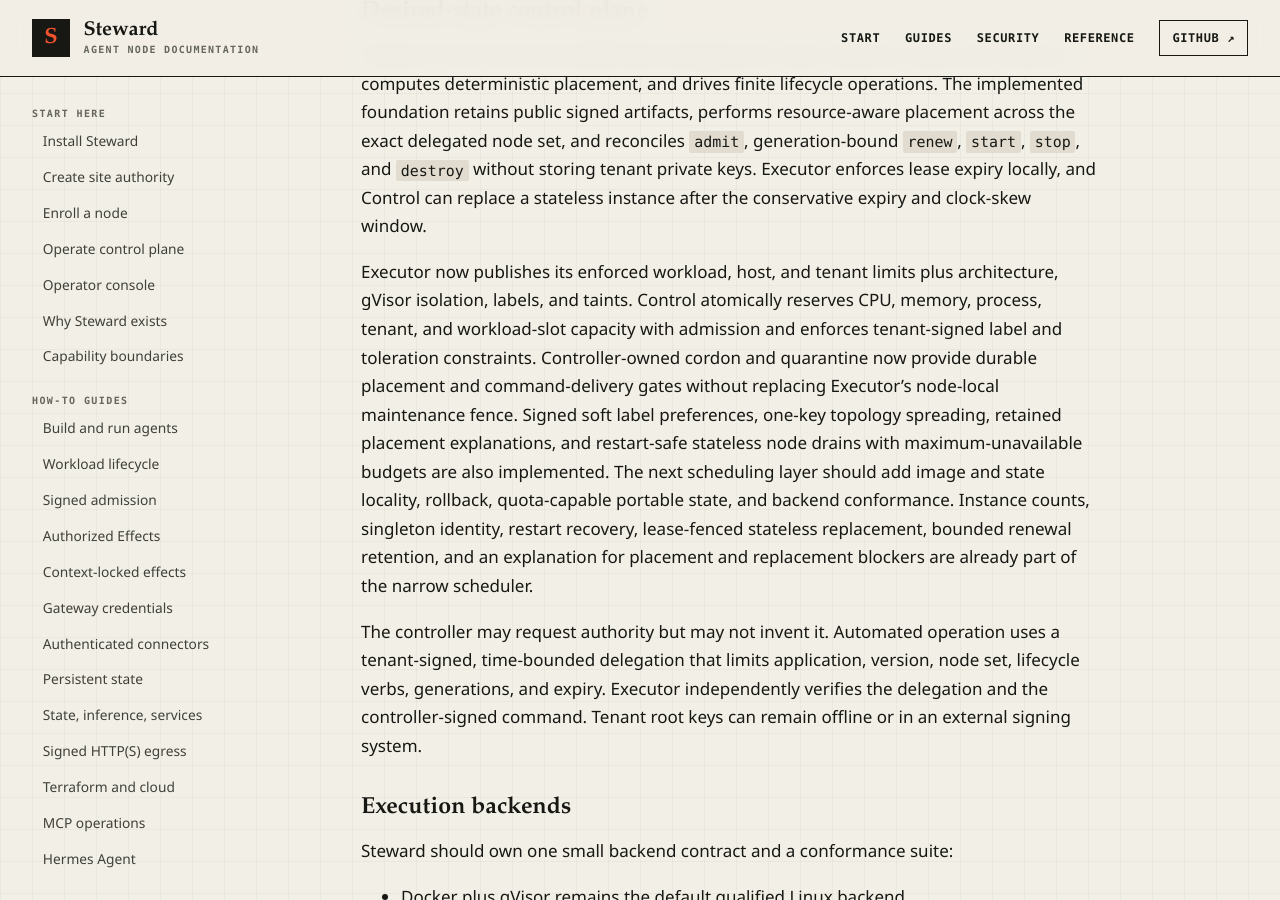
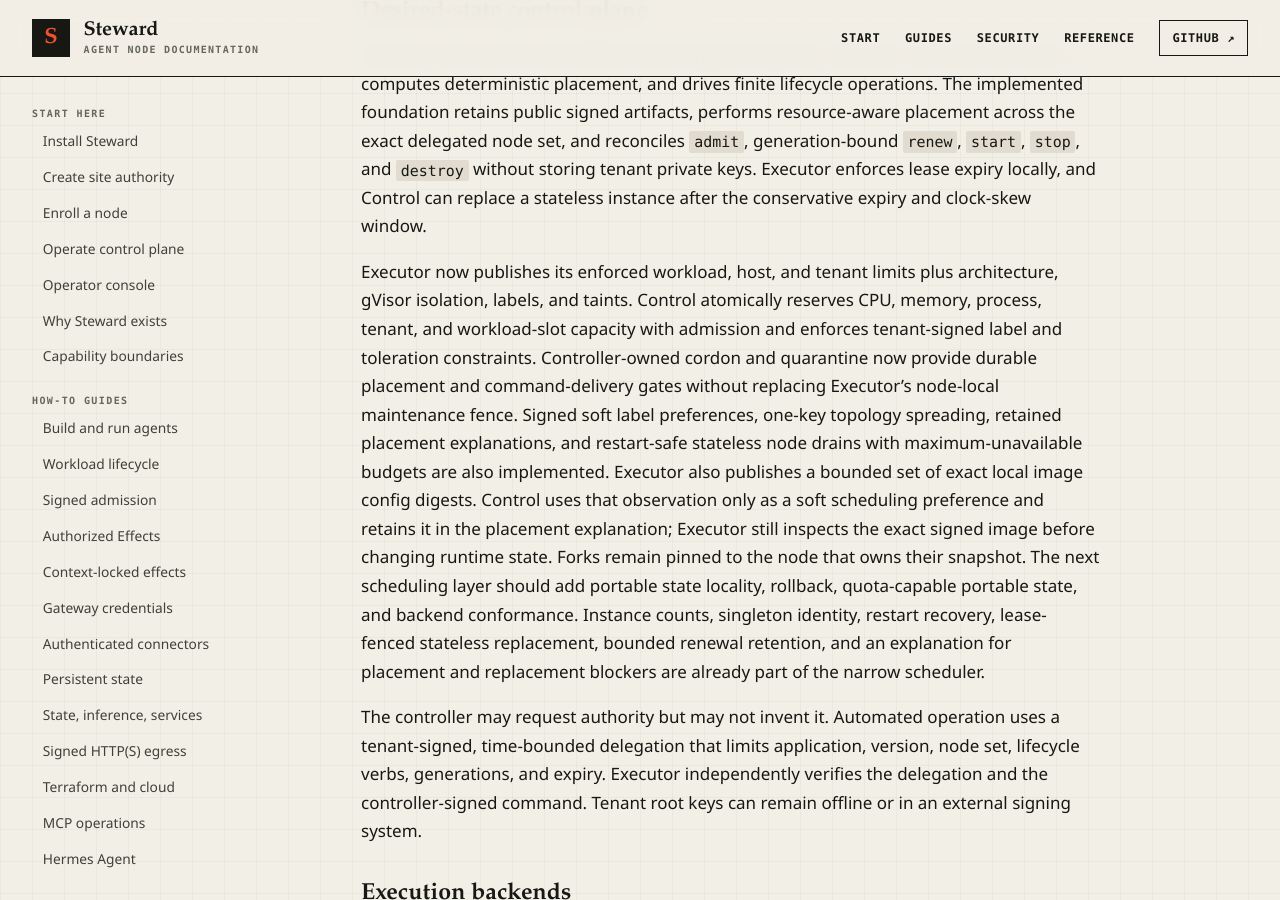
Before and after one commit to hardrails/steward, a Jekyll site: the page built from docs/product/roadmap.md, in a window 1280 px wide and 900 px high, scrolled down 5155 px. Built offline with Jekyll 4.4.1, drawn with Linux system fonts in a browser that asks for light colours; some of the changed text lies outside the part shown.

Commit message:
docs: explain cache-aware placement
Record the native Docker inventory decision, update the product roadmap and control-plane boundary, and show image-locality reporting in the bundled React console. Correct the placement description so snapshot ownership is not presented as a generic score.

Assisted-by: Codex

Co-authored-by: Codex <noreply@openai.com>

```diff
--- a/docs/product/roadmap.md
+++ b/docs/product/roadmap.md
@@ -170,11 +170,15 @@ cordon and quarantine now provide durable placement and command-delivery gates
 without replacing Executor's node-local maintenance fence. Signed soft label
 preferences, one-key topology spreading, retained placement explanations, and
 restart-safe stateless node drains with maximum-unavailable budgets are also
-implemented. The next scheduling layer should add image and state locality,
-rollback, quota-capable portable state, and backend conformance. Instance counts, singleton identity, restart
-recovery, lease-fenced stateless replacement, bounded renewal retention, and an
-explanation for placement and replacement blockers are already part of the
-narrow scheduler.
+implemented. Executor also publishes a bounded set of exact local image config
+digests. Control uses that observation only as a soft scheduling preference and
+retains it in the placement explanation; Executor still inspects the exact signed
+image before changing runtime state. Forks remain pinned to the node that owns
+their snapshot. The next scheduling layer should add portable state locality,
+rollback, quota-capable portable state, and backend conformance. Instance counts,
+singleton identity, restart recovery, lease-fenced stateless replacement, bounded
+renewal retention, and an explanation for placement and replacement blockers are
+already part of the narrow scheduler.
 
 The controller may request authority but may not invent it. Automated operation
 uses a tenant-signed, time-bounded delegation that limits application, version,
@@ -356,9 +360,11 @@ The roadmap starts from working primitives rather than a blank design:
   bindings, and record only credential paths in the operator context;
 - authority-preserving in-place rollouts that retain source and target signed
   delegations, spend disruption budget atomically, and switch each instance only
-  after a proven destroy; and
+  after a proven destroy;
 - durable fleet-wide tenant CPU, memory, process, and workload quotas reserved
-  atomically with admission, with CLI, API, attention, and console visibility.
+  atomically with admission, with CLI, API, attention, and console visibility;
+- bounded exact-image locality reporting and deterministic cache-aware placement,
+  with the optimization kept separate from signed admission authority; and
 - a strict, owner-only incident support bundle that joins non-secret controller
   inventory and node evidence checkpoints for offline inspection without exporting
   prompts, bodies, command envelopes, credentials, private keys, result text, or
@@ -420,8 +426,9 @@ Outcome: the same application can run across nodes, recover from failure, create
 safe temporary or durable forks, use governed tool ecosystems, and remain
 supportable through one coherent operational surface.
 
-- Add node leases, resources, reservations, labels, taints and tolerations,
-  isolation classes, topology, image locality, and state locality.
+- Extend the implemented node leases, resources, reservations, labels, taints and
+  tolerations, isolation classes, topology, and image locality with portable state
+  locality.
 - Make placement an actual controller decision with stale-plan detection and
   Executor revalidation.
 - Extend implemented lease-fenced replacement, rescheduling, topology placement,
--- a/internal/controlplane/console/src/App.jsx
+++ b/internal/controlplane/console/src/App.jsx
@@ -922,7 +922,7 @@ stewardctl agent build -file my-agent/Stewardfile.cue`}</code></pre>
         </article>
         <article className="panel">
           <PanelHeading index="02 / PLACE" title="Explain placement" />
-          <p>The scheduler rejects ineligible nodes first, then scores image and snapshot locality, preferred labels, and current load. The selected tenant projection is <strong>{tenant}</strong>.</p>
+          <p>The scheduler rejects ineligible nodes first, then considers topology spread, tenant-signed label preferences, exact image locality, and current load. A fork stays on the node that owns its snapshot. The selected tenant projection is <strong>{tenant}</strong>.</p>
           <pre><code>{`stewardctl agent plan -bundle agent.bundle.json \\
   -nodes nodes.json -tenant ${tenant}`}</code></pre>
         </article>
@@ -1079,11 +1079,13 @@ function NodeScheduling({scheduling}) {
   const observation = scheduling.observation;
   const host = observation.policy.host;
   const tenant = observation.policy.tenant;
+  const cachedImages = observation.cached_image_config_digests;
   return (
     <div>
       <Badge kind="is-ok">reported</Badge>
       <small>{observation.isolation} · {observation.architecture}</small>
       <small>{host.workloads} host slots · {tenant.workloads}/tenant</small>
+      <small>{Array.isArray(cachedImages) ? `${cachedImages.length} cached image${cachedImages.length === 1 ? "" : "s"} reported` : "Image locality not reported"}</small>
       <small>Observed {formatTime(scheduling.observed_at)}</small>
     </div>
   );
```
Also changed, not shown: docs/concepts/control-plane-boundary.md (+1 -1 lines), docs/decisions/0047-native-bounded-image-locality.md (added, +56 -0 lines), internal/controlplane/console/dist/assets/control-room-DQRcViIi.js, internal/controlplane/console/dist/index.html.
